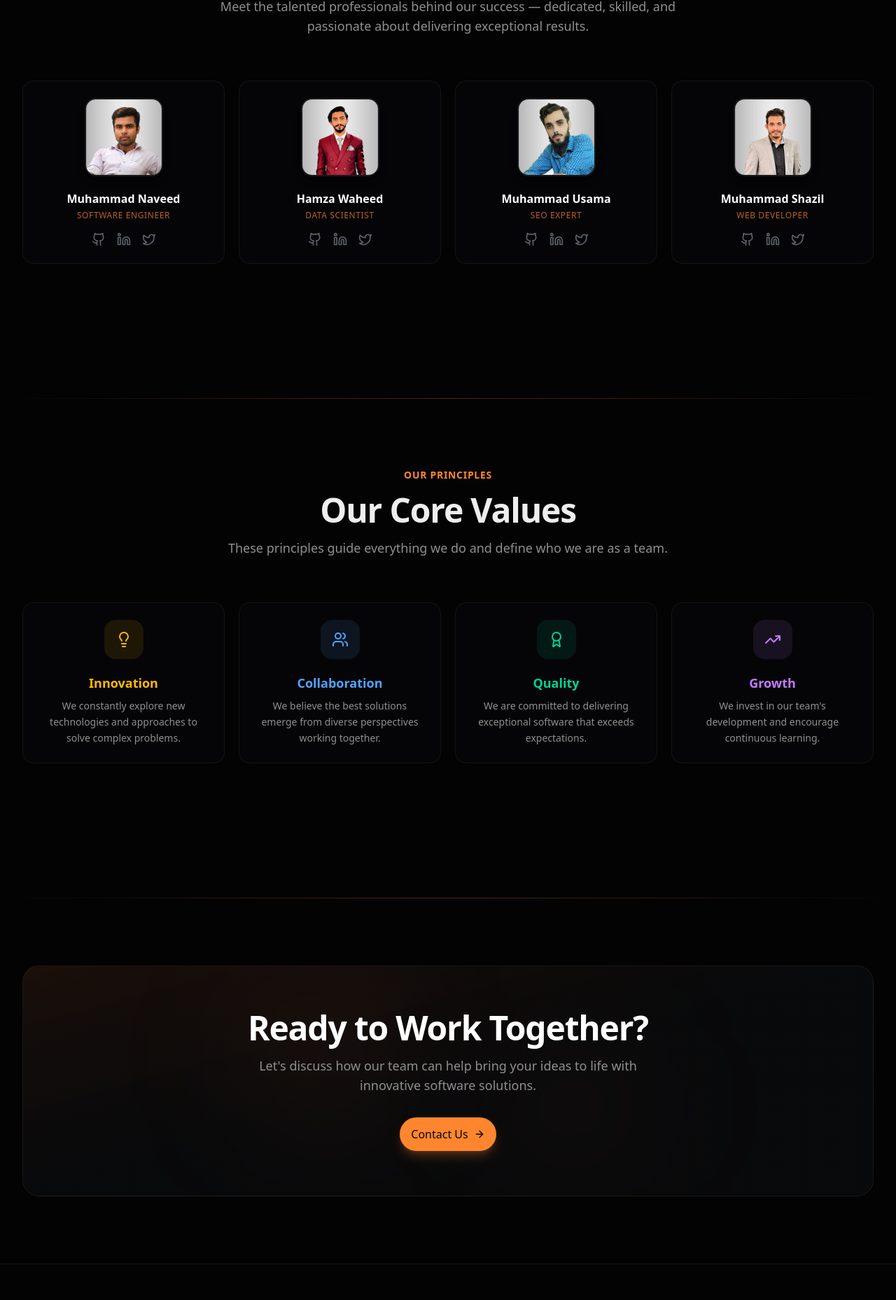
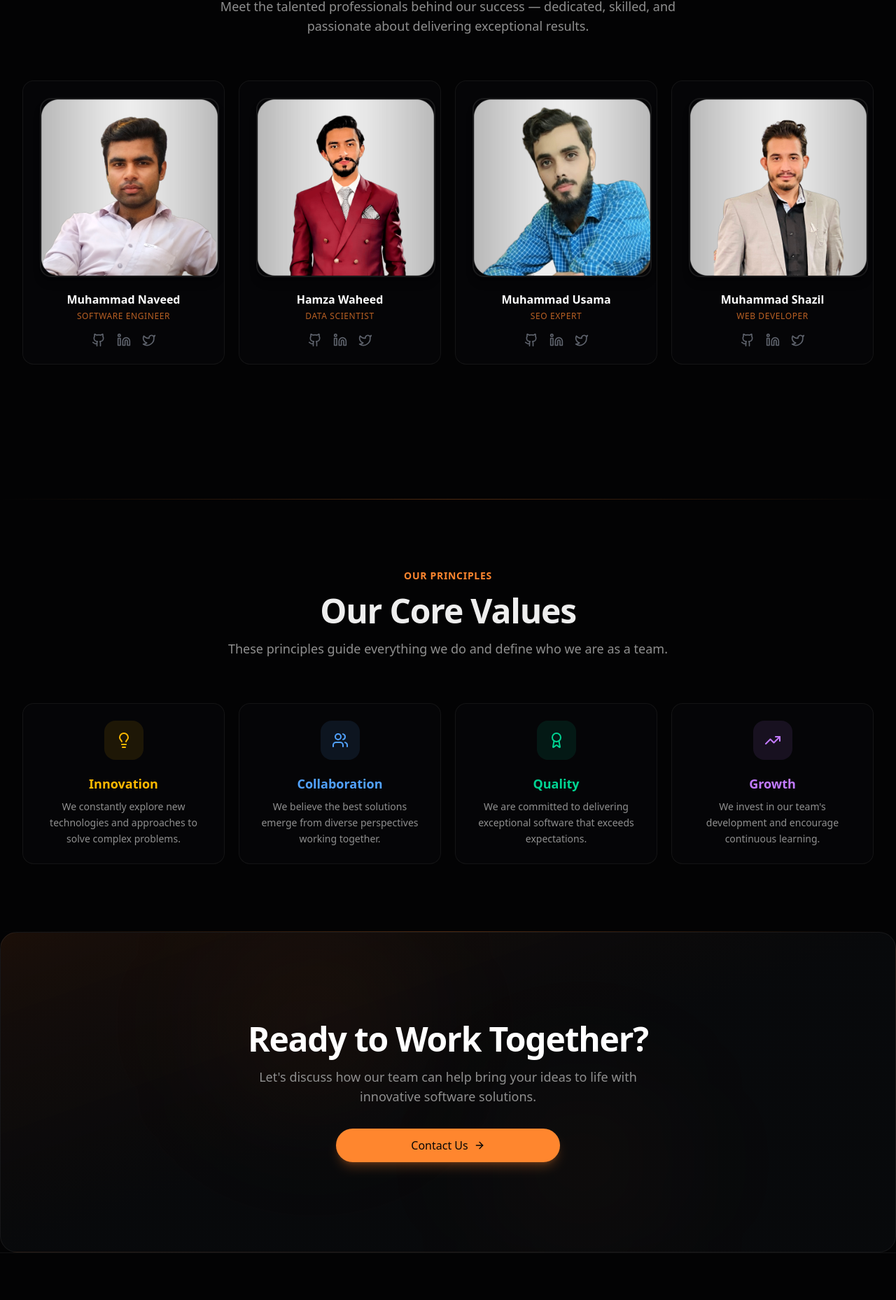
Before and after one commit to uxlabspk/codehunts, a React (Vite) app: page /our-team in a window 1280 px wide. Shown: the part 773-2631 px from the top of the page at 70% size. Built offline with nearby package versions, Linux system fonts and the light colour scheme.

Commit message:
refactor: Improve button layout and styling for better responsiveness and alignment

```diff
--- a/src/components/common/contact-section.tsx
+++ b/src/components/common/contact-section.tsx
@@ -205,15 +205,17 @@ export default function ContactSection() {
                 />
               </div>
 
-              <Button
+              <div className="w-full flex flex-row items-center justify-center">
+                <Button
                 size="lg"
                 type="submit"
-                className="w-full rounded-full shadow-lg shadow-primary/25"
+                className="sm:w-100 w-86 rounded-full shadow-lg shadow-primary/25"
                 disabled={isSubmitting}
               >
                 {isSubmitting ? "Sending..." : "Send Message"}
                 <ArrowRight className="h-4 w-4" />
               </Button>
+              </div>
             </form>
           </motion.div>
         </div>
--- a/src/components/common/cta-section.tsx
+++ b/src/components/common/cta-section.tsx
@@ -5,15 +5,15 @@ import { motion } from "framer-motion";
 
 export default function CTASection() {
   return (
-    <section className="relative py-12 sm:py-16 md:py-24">
-      <div className="section-divider mb-12 sm:mb-16 md:mb-24" />
-      <div className="container mx-auto px-5 sm:px-6 lg:px-8">
+    <section className="relative">
+      <div className="section-divider" />
+      <div className="">
         <motion.div
           initial={{ opacity: 0, scale: 0.95 }}
           whileInView={{ opacity: 1, scale: 1 }}
           viewport={{ once: true }}
           transition={{ duration: 0.6 }}
-          className="relative overflow-hidden rounded-2xl sm:rounded-3xl border border-white/[0.06] bg-gradient-to-br from-primary/10 via-card to-card p-8 sm:p-10 md:p-12 lg:p-16 text-center"
+          className="relative overflow-hidden rounded-2xl sm:rounded-3xl border border-white/[0.06] bg-gradient-to-br from-primary/10 via-card to-card px-8 py-32 text-center"
         >
           {/* Background glow effects */}
           <div className="absolute top-0 left-1/4 h-48 w-48 sm:h-64 sm:w-64 rounded-full bg-primary/[0.06] blur-[80px] sm:blur-[100px]" />
@@ -30,7 +30,7 @@ export default function CTASection() {
             <Link to="/contact-us">
               <Button
                 size="lg"
-                className="rounded-full px-10 py-6 text-base font-medium shadow-lg shadow-primary/25 transition-shadow hover:shadow-primary/40"
+                className="w-80  rounded-full px-10 py-6 text-base font-medium shadow-lg shadow-primary/25 transition-shadow hover:shadow-primary/40"
               >
                 Contact Us
                 <ArrowRight className="h-4 w-4" />
--- a/src/components/common/team-card.tsx
+++ b/src/components/common/team-card.tsx
@@ -19,7 +19,7 @@ export default function TeamCard({ img, name, position, socials }: TeamCardProps
 
       <div className="relative z-10">
         {/* Profile Image */}
-        <div className="mx-auto mb-5 h-28 w-28 overflow-hidden rounded-2xl border-2 border-white/[0.08] shadow-lg transition-all duration-500 group-hover:border-primary/30 group-hover:shadow-primary/10">
+        <div className="mx-auto mb-5 h-auto w-auto md:h-64 md:w-64 overflow-hidden rounded-2xl border-2 border-white/[0.08] shadow-lg transition-all duration-500 group-hover:border-primary/30 group-hover:shadow-primary/10">
           <img
             src={img}
             alt={name}
--- a/src/components/form/DemoRequestForm.tsx
+++ b/src/components/form/DemoRequestForm.tsx
@@ -348,7 +348,8 @@ export default function EnhancedDemoForm() {
                 </div>
               </div>
 
-              <Button type="submit" disabled={isSubmitting} size="lg" className="w-full">
+              <div className="flex items-center justify-center">
+                <Button type="submit" disabled={isSubmitting} size="lg" className="sm:w-100 w-86">
                 {isSubmitting ? (
                   <div className="flex items-center">
                     <div className="mr-3 h-5 w-5 animate-spin rounded-full border-2 border-white/30 border-t-white"></div>
@@ -361,6 +362,7 @@ export default function EnhancedDemoForm() {
                   </div>
                 )}
               </Button>
+              </div>
             </form>
           </div>
         </div>
--- a/src/components/landing/hero-section.tsx
+++ b/src/components/landing/hero-section.tsx
@@ -161,7 +161,7 @@ export default function HeroSection() {
           <Link to="/lets-talk">
             <Button
               size="lg"
-              className="w-full rounded-full px-8 py-6 text-base font-medium shadow-lg shadow-primary/25 transition-shadow hover:shadow-primary/40 sm:w-auto"
+              className="w-100 rounded-full px-8 py-6 text-base font-medium shadow-lg shadow-primary/25 transition-shadow hover:shadow-primary/40 sm:w-auto"
             >
               Get Started
               <ArrowRight className="h-4 w-4" />
@@ -176,7 +176,7 @@ export default function HeroSection() {
             <Button
               variant="outline"
               size="lg"
-              className="w-full rounded-full px-8 py-6 text-base font-medium sm:w-auto"
+              className="w-100 rounded-full px-8 py-6 text-base font-medium sm:w-auto"
             >
               <Star className="h-4 w-4" />
               Review us on Trustpilot
--- a/src/components/landing/services-section.tsx
+++ b/src/components/landing/services-section.tsx
@@ -117,8 +117,8 @@ const ServiceSection = () => {
                     className={`absolute inset-0 bg-gradient-to-br ${service.gradient} opacity-0 transition-opacity duration-500 group-hover:opacity-100`}
                   />
 
-                  <div className="relative z-10">
-                    <div className="mb-5 flex items-center justify-between">
+                  <div className="relative z-10 text-center sm:text-left">
+                    <div className="mb-5 flex items-center justify-center sm:justify-between">
                       <div
                         className={`flex h-12 w-12 items-center justify-center rounded-xl bg-white/[0.06] transition-colors duration-300 group-hover:bg-white/[0.1]`}
                       >
```
